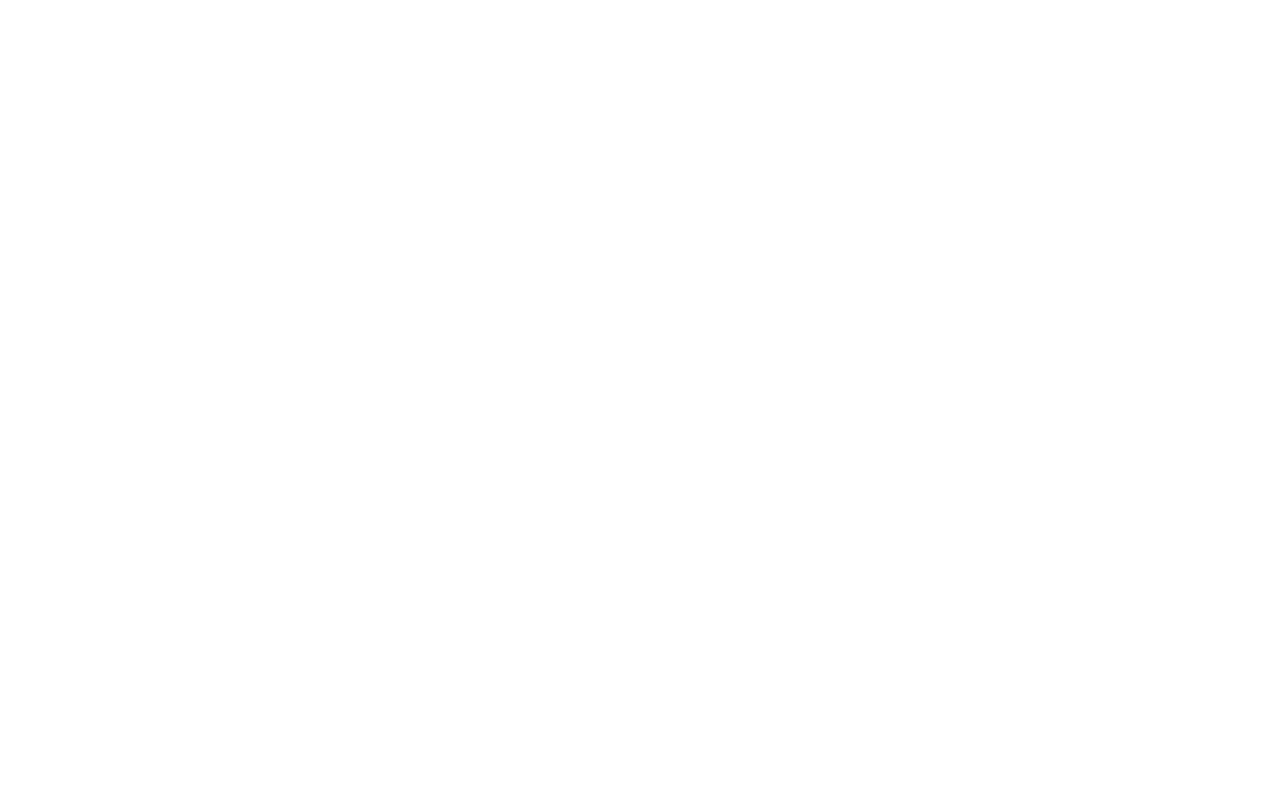
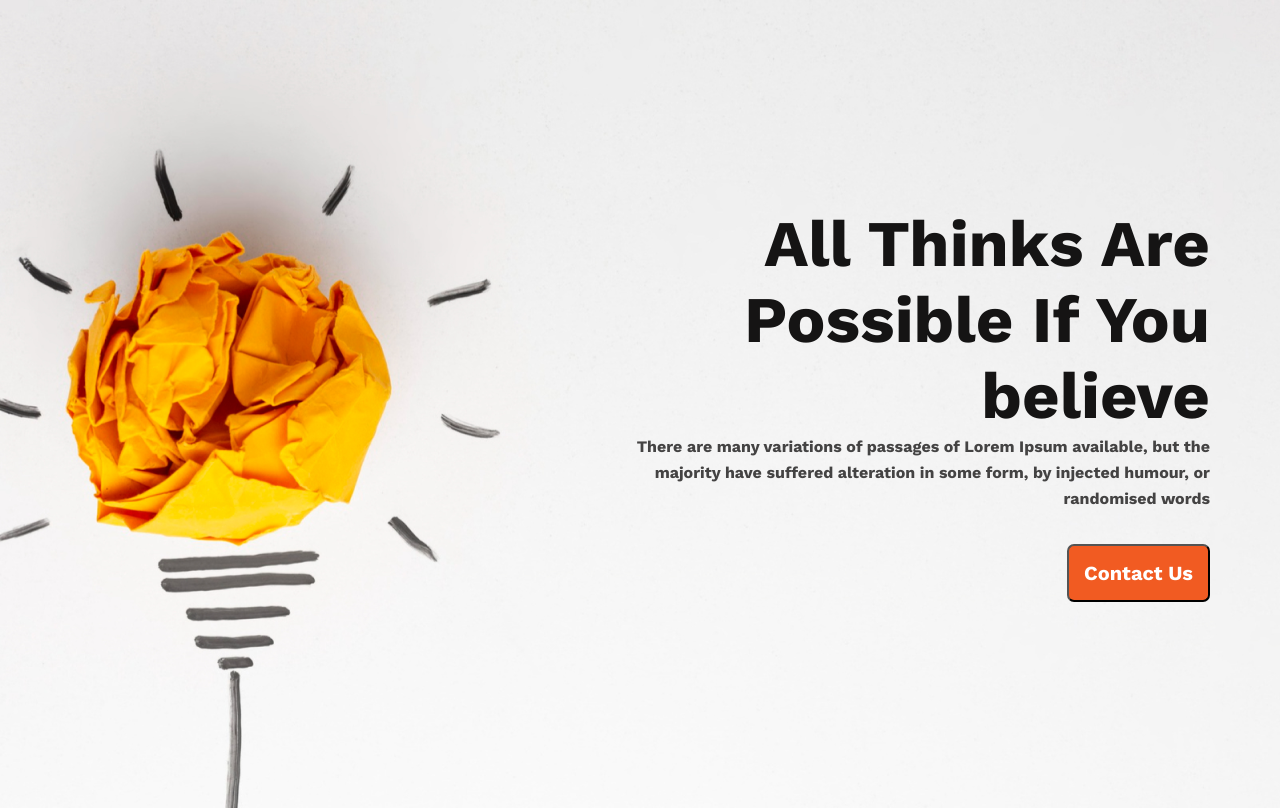
Before and after one commit to siamkhan7426/new-year-projact, a plain HTML site: page index.html in a window 1280 px wide. Drawn offline with nearby package versions, Linux system fonts and the light colour scheme.

Commit message:
header and css add

```diff
--- a/css/style.css
+++ b/css/style.css
@@ -0,0 +1,65 @@
+@import url("https://fonts.googleapis.com/css2?family=Work+Sans:wght@700&display=swap");
+
+* {
+  margin: 0;
+  padding: 0;
+}
+.header {
+  background-image: url("/images/banner/banner1.png");
+  width: 100%;
+  display: block;
+  float: left;
+  background-repeat: no-repeat;
+  background-size: cover;
+  background-position: center center;
+}
+.container {
+  width: 1140px;
+  margin: 0 auto;
+}
+.mother-flex {
+  width: 600px;
+  float: right;
+  text-align: right;
+}
+.text-content{
+  display: flex;
+  flex-direction: row;
+  flex-wrap: wrap;
+  align-content: center;
+  justify-content: flex-end;
+  align-items: center;
+  height: 808px;
+}
+
+.heading {
+  color: #151414;
+  text-align: right;
+  font-family: Work Sans;
+  font-size: 65px;
+}
+
+.des{
+color:  #444343;
+text-align: right;
+font-family: Work Sans;
+font-size: 16px;
+font-weight: 400;
+line-height: 26px;
+margin-bottom: 32px;
+}
+button{
+  background: #F15B22;
+
+
+
+}
+.btn-primary{
+  border-radius: 7px;
+  color: #FFF;
+  text-align: right;
+  font-family: Work Sans;
+  font-size: 20px;
+  font-weight: 600;
+  padding: 15px 15px;
+}
--- a/index.html
+++ b/index.html
@@ -1,13 +1,33 @@
 <!DOCTYPE html>
 <html lang="en">
-<head>
-    <meta charset="UTF-8">
-    <meta http-equiv="X-UA-Compatible" content="IE=edge">
-    <meta name="viewport" content="width=device-width, initial-scale=1.0">
-    <link rel="stylesheet" href="css/style.css">
-    <title>New Year Projact</title>
-</head>
-<body>
+  <head>
+    <meta charset="UTF-8" />
+    <meta http-equiv="X-UA-Compatible" content="IE=edge" />
+    <meta name="viewport" content="width=device-width, initial-scale=1.0" />
+    <link rel="stylesheet" href="/css/style.css">
+    <title>New Year</title>
+  </head>
+  <body>
+    <header class="header">
+        <div class="container">
+          <div class="mother-flex">
+            <div class="text-content">
+              <h1 class="heading">All Thinks Are Possible If You believe</h1>
+              <p class="des">
+                There are many variations of passages of Lorem Ipsum available,
+                but the majority have suffered alteration in some form, by
+                injected humour, or randomised words
+              </p>
+              <button class="btn-primary">Contact Us</button>
+            </div>
+          </div>
+        </div>
+      </header>
+      <main>
+        <section class="">
 
-</body>
+        </section>
+      </main>
+  </html>
+  </body>
 </html>
```
